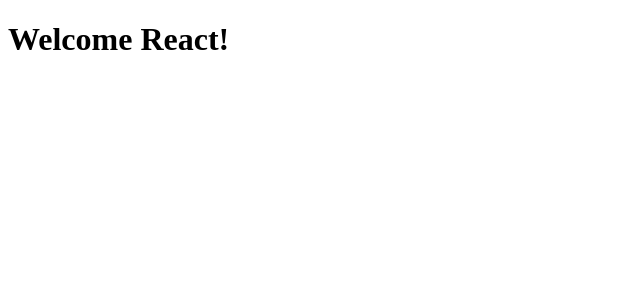
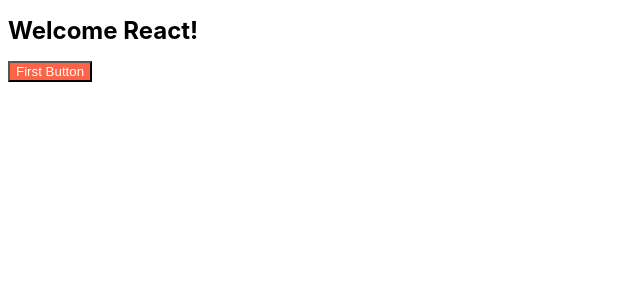
Before and after one commit to SeoHyeonMyeong/movie_application_react, a React (Create React App) app in the folder my-app/: page / in a window 1280 px wide. Shown: the top 300 px of the page, without its empty margins (0-640 px from the left). Built offline with nearby package versions, Linux system fonts and the light colour scheme.

Commit message:
Update: use Proptypes on react-app and modularize style.css

```diff
--- a/my-app/package.json
+++ b/my-app/package.json
@@ -6,6 +6,7 @@
     "@testing-library/jest-dom": "^5.16.1",
     "@testing-library/react": "^12.1.2",
     "@testing-library/user-event": "^13.5.0",
+    "prop-types": "^15.8.1",
     "react": "^17.0.2",
     "react-dom": "^17.0.2",
     "react-scripts": "5.0.0",
--- a/my-app/src/App.js
+++ b/my-app/src/App.js
@@ -1,7 +1,11 @@
+import Button from "./Button";
+import styles from "./App.module.css";
+
 function App() {
   return (
     <div>
-      <h1>Welcome React!</h1>
+      <h1 className={styles.title}>Welcome React!</h1>
+      <Button text={"First Button"} />
     </div>
   );
 }
--- /dev/null
+++ b/my-app/src/App.module.css
@@ -0,0 +1,5 @@
+.title{
+    font-size: 24px;
+    color: black;
+    font-family: -apple-system, BlinkMacSystemFont, 'Segoe UI', Roboto, Oxygen, Ubuntu, Cantarell, 'Open Sans', 'Helvetica Neue', sans-serif;
+}
--- /dev/null
+++ b/my-app/src/Button.js
@@ -0,0 +1,18 @@
+import PropTypes from "prop-types";
+import styles from "./Button.module.css";
+
+function Button({text}){
+    return (
+        <button
+            className={styles.btn}
+        >
+            {text}
+        </button>
+    )
+}
+
+Button.propTypes = {
+    text: PropTypes.string.isRequired,
+}
+
+export default Button;
--- /dev/null
+++ b/my-app/src/Button.module.css
@@ -0,0 +1,4 @@
+.btn {
+    color: white;
+    background-color: tomato;
+}
```
Also changed, not shown: 1 other file (tests, documents, lock files or other folders).
